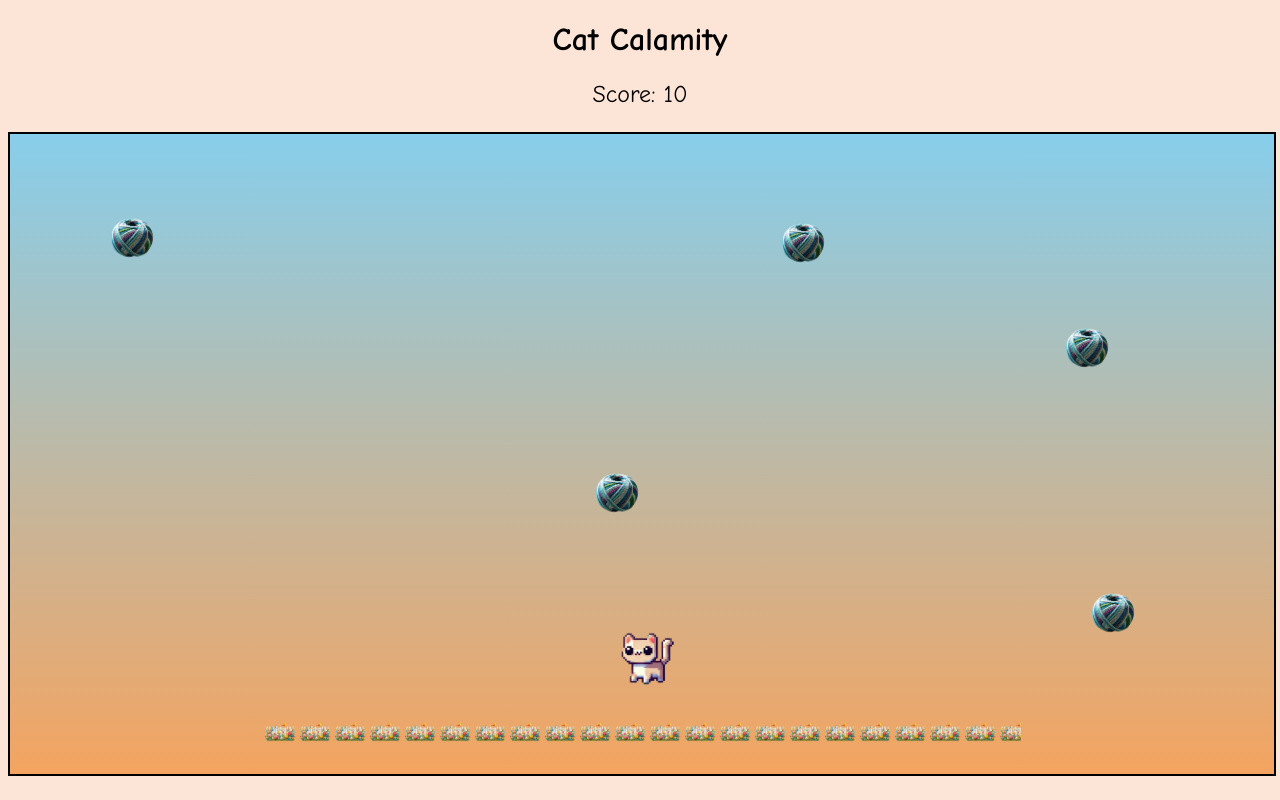
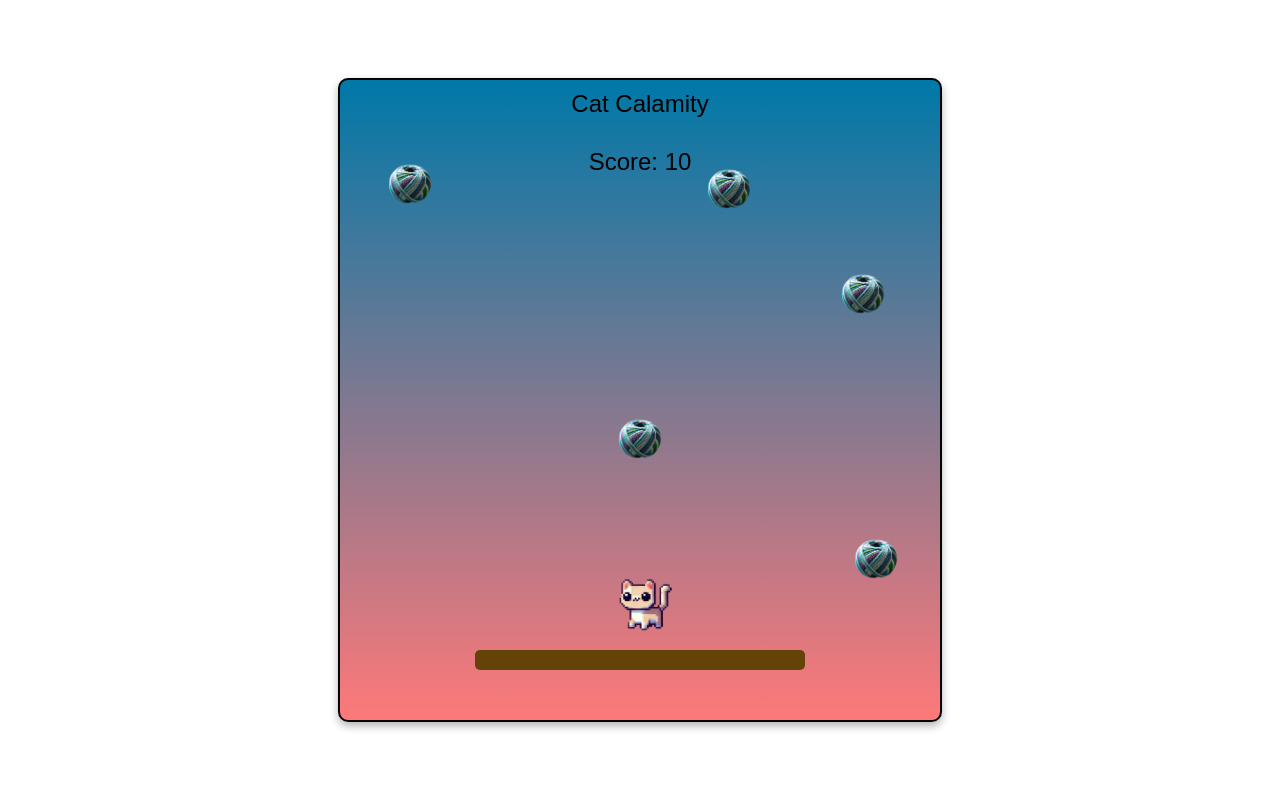
Before and after one commit to SarahcEmm/catcalamity, a plain HTML site: page index.html in a window 1280 px wide. Drawn offline with Linux system fonts and the light colour scheme; a web font is replaced by a local one.

Commit message:
cat game

```diff
--- a/index.html
+++ b/index.html
@@ -7,12 +7,12 @@
     <link rel="stylesheet" href="styles.css"
 </head>
 <body>
-    <h1>Cat Calamity</h1>
-  <p id="score">Score: 0</p>
-  <div id="game-container">
-    <div class="fence"></div>
-    <div class="cat"></div>
-  </div>
+    <div id="game-container">
+        <div id="header">Cat Calamity</div>
+        <div id="score">Score: 0</div>
+        <div class="fence"></div>
+        <div class="cat"></div>
+      </div>
   <script src="game.js"></script>
 </body>
 </html>
--- a/styles.css
+++ b/styles.css
@@ -1,27 +1,52 @@
+@import url('https://fonts.googleapis.com/css2?family=Mystery+Quest&display=swap');
+
 body {
-    font-family: 'Comic Sans MS', sans-serif;
+    font-family: 'Mystery Quest', sans-serif;
     text-align: center;
-    background-color: #fce4d6;
+    background-color: #ffffff;
+    margin: 0;
+    display: flex; /* Center child elements */
+    justify-content: center; /* Horizontally center */
+    align-items: center; /* Vertically center */
+    height: 100vh;
     overflow: hidden;
   }
   #game-container {
     position: relative;
-    width: 100%; /* Full width of the browser */
-    height: 80vh; /* 80% of the browser's height */
-    max-height: 800px; /* Optional max height for large screens */
-    background: linear-gradient(to bottom, #87ceeb, #f4a460);
+    width: 90%;
+    max-width: 600px;
+    height: 80vh;
+    max-height: 800px;
+    background: linear-gradient(to bottom, #0078a8, #fe7979);
+    border: 2px solid black;
+    border-radius: 10px;
+    box-shadow: 0 4px 8px rgba(0, 0, 0, 0.3);
     overflow: hidden;
-    border: 2px solid black; /* Optional border for better visibility */
+    display: flex; /* Enable flexbox for internal layout */
+    flex-direction: column; /* Stack items vertically */
+    align-items: center; /* Center horizontally */
+  }
+  #header {
+    width: 100%; /* Take up the full width of the container */
+    text-align: center; /* Center-align the text */
+    font-size: 24px;
+    margin: 10px 0; /* Add some space around the heading */
+  }
+  #score {
+    width: 100%; /* Take up the full width of the container */
+    text-align: center;
+    font-size: 20px;
+    margin-bottom: 20px; /* Add space below the score */
   }
   .fence {
     position: absolute;
-    bottom: 5%;
-    left: 50%;
-    transform: translateX(-50%);
-    width: 60%;
-    height: 20px;
-    background: url('Designer__42_-removebg-preview.png') repeat-x; /* Repeat the image horizontally */
-    background-size: contain; /* Scale the image appropriately */
+    bottom: 50px; /* Place 50px above the bottom of the container */
+    left: 50%; /* Start from the horizontal center */
+    transform: translateX(-50%); /* Center the fence by shifting left by 50% of its width */
+    width: 55%; /* Set the fence's width */
+    height: 20px; /* Set the height of the fence */
+    background-color: rgb(99, 67, 8); /* Fence color */
+    border-radius: 5px; /* Optional: Add a slight roundness for a polished look */
   }
   .cat {
     position: absolute;
@@ -44,3 +69,23 @@ body {
     font-size: 24px;
     margin-top: 20px;
   }
+  @media (max-width: 768px) {
+    #game-container {
+      width: 95%; /* Take up most of the width on smaller screens */
+      height: 70vh; /* Adjust the height to fit on smaller devices */
+    }
+
+    .cat {
+      width: 80px; /* Scale down the cat image */
+      height: 80px;
+    }
+
+    .yarn {
+      width: 50px; /* Scale down the yarn */
+      height: 50px;
+    }
+
+    #score {
+      font-size: 20px; /* Slightly smaller font for the score */
+    }
+  }
```
